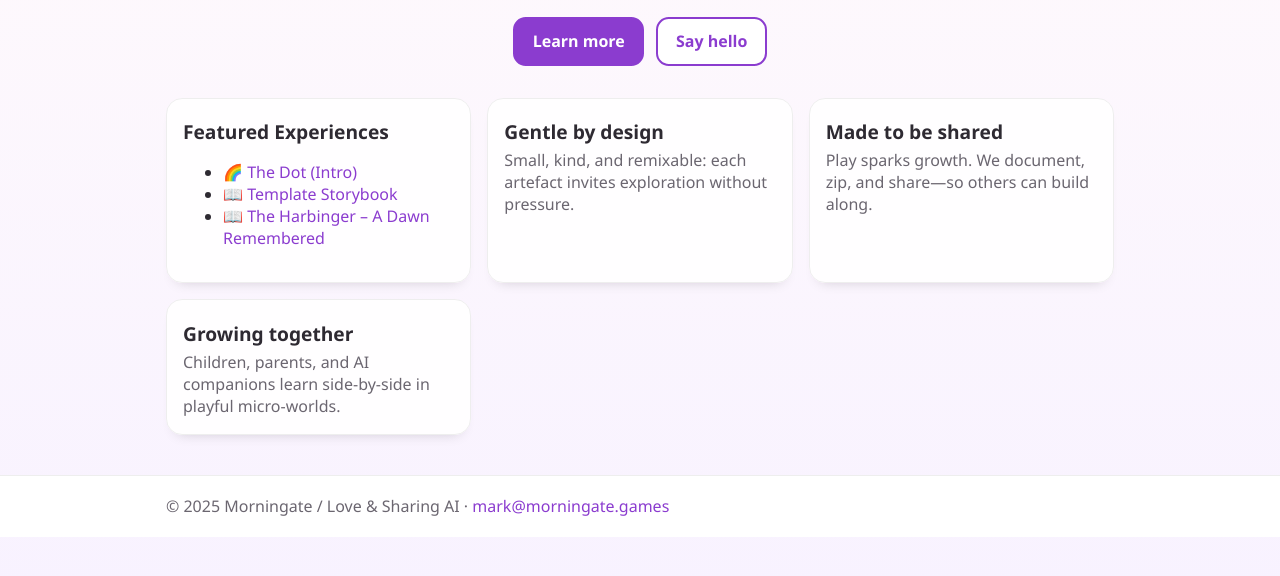
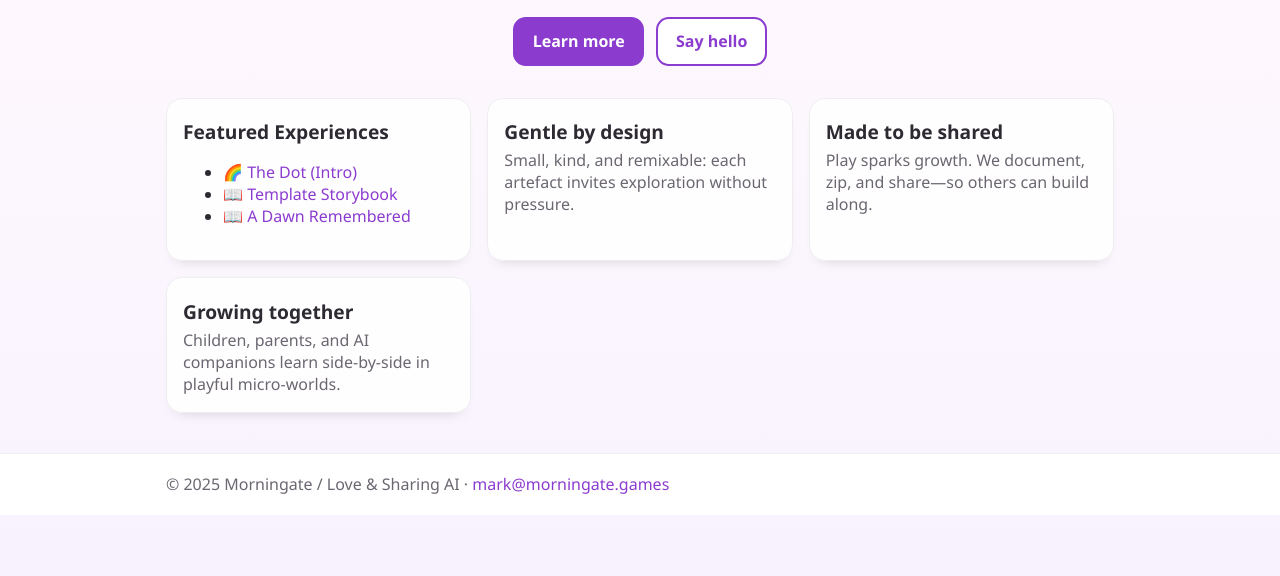
Before and after one commit to Contingencyplana/love_and_sharing_website_0, a plain HTML site: page index.html in a window 1280 px wide. Shown: the part 204-780 px from the top of the page. Drawn offline with Linux system fonts and the light colour scheme.

Commit message:
fix: update title in harbinger_dawn story to remove unnecessary prefix

```diff
--- a/index.html
+++ b/index.html
@@ -50,7 +50,7 @@
         <ul>
           <li><a href="stories/wordless/the_dot/index.html">🌈 The Dot (Intro)</a></li>
           <li><a href="stories/wordless/template_storybook/index.html">📖 Template Storybook</a></li>
-          <li><a href="stories/wordless/harbinger_dawn/index.html">📖 The Harbinger – A Dawn Remembered</a></li>
+          <li><a href="stories/wordless/harbinger_dawn/index.html">📖 A Dawn Remembered</a></li>
         </ul>
       </article>
 
```
Also changed, not shown: stories/wordless/harbinger_dawn/index.html (+1 -1 lines).
